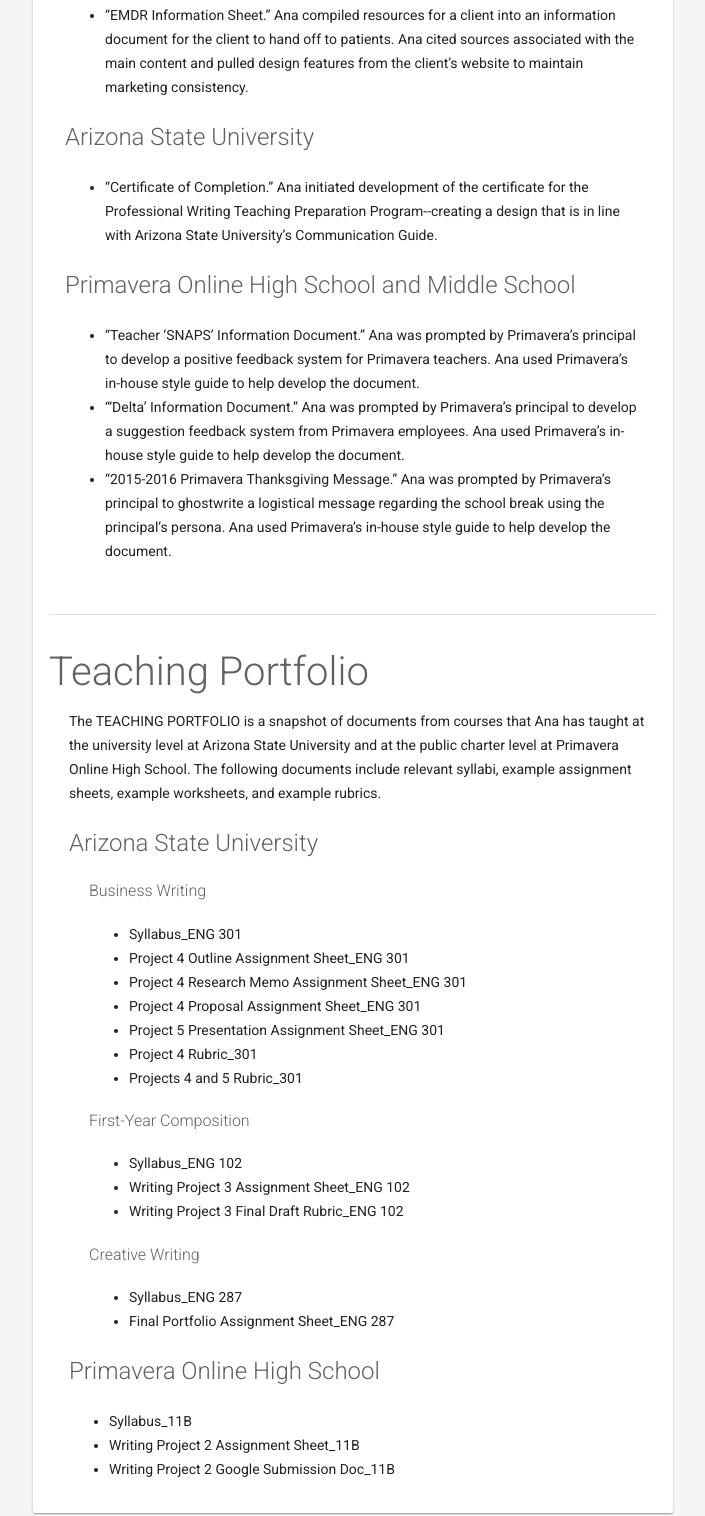
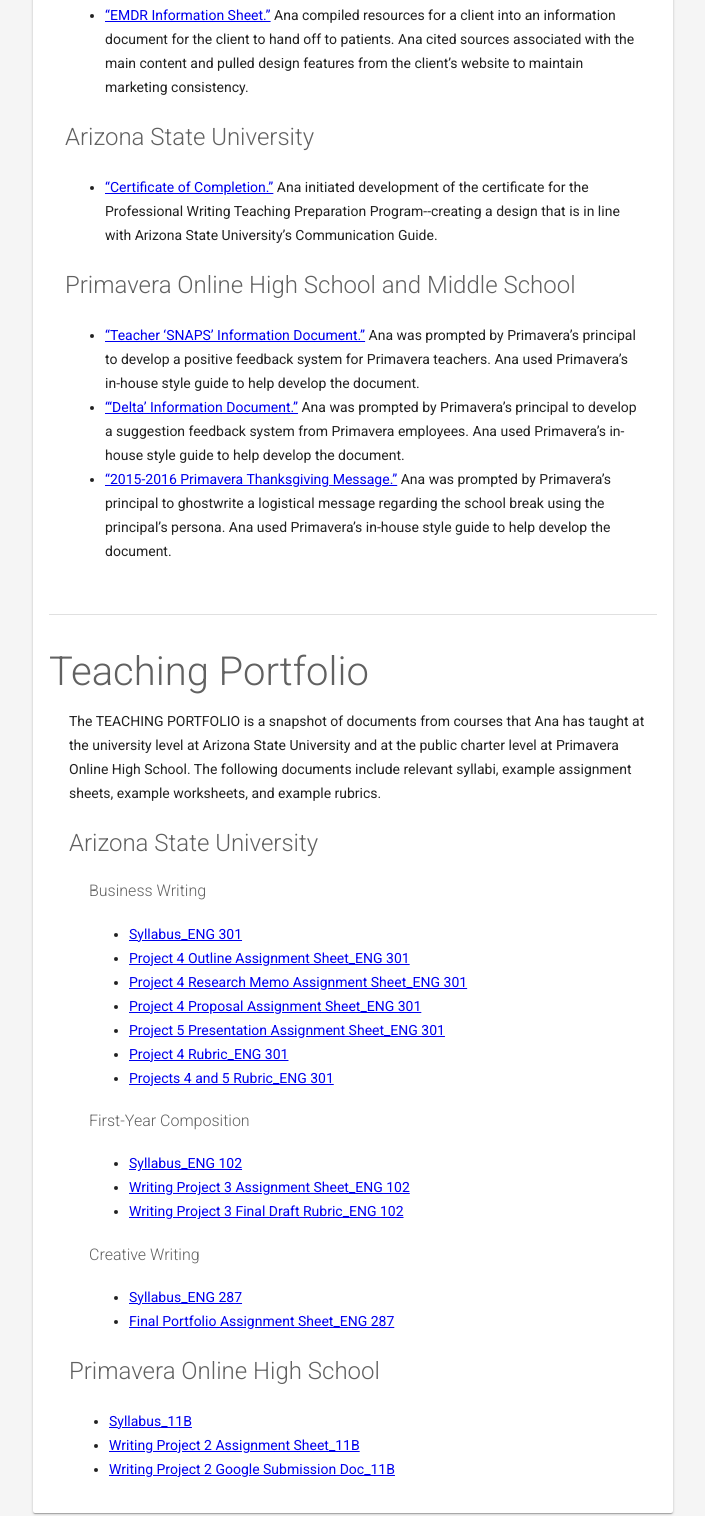
Before and after one commit to AnaBoca/AnaBoca.github.io, a plain HTML site: page index.html in a window 1280 px wide. Shown: the part 595-2111 px from the top of the page, without its empty margins (415-1120 px from the left). Drawn offline with Linux system fonts and the light colour scheme.

Commit message:
Update index.html

```diff
--- a/index.html
+++ b/index.html
@@ -60,19 +60,19 @@
                     <h3 id="s-1-1">Freelance</h3>
                     <ul>
                         <li><a href="https://drive.google.com/open?id=0B92PJGQ3C-w0V1U0dGFXamptRTg" target="_blank">“A.C.T. with Intention Information Sheet.”</a> Ana corrected grammatical errors, revised content, added content for clarity, and redesigned the document pulling design features from the client’s website to develop marketing consistency.</li>
-                        <li>“EMDR Information Sheet.” Ana compiled resources for a client into an information document for the client to hand off to patients. Ana cited sources associated with the main content and pulled design features from the client’s website to maintain marketing consistency.</li>
+                        <li><a href="https://drive.google.com/open?id=0B92PJGQ3C-w0UDBWbTFTQnhkSU0" target="_blank">“EMDR Information Sheet.”</a> Ana compiled resources for a client into an information document for the client to hand off to patients. Ana cited sources associated with the main content and pulled design features from the client’s website to maintain marketing consistency.</li>
                     </ul>
 
                     <h3 id="s-1-2">Arizona State University</h3>
                     <ul>
-                        <li>“Certificate of Completion.” Ana initiated development of the certificate for the Professional Writing Teaching Preparation Program--creating a design that is in line with Arizona State University’s Communication Guide.</li>
+                        <li><a href="https://drive.google.com/open?id=0B92PJGQ3C-w0R21Oa2lWZ0RFLU0" target="_blank">“Certificate of Completion.”</a> Ana initiated development of the certificate for the Professional Writing Teaching Preparation Program--creating a design that is in line with Arizona State University’s Communication Guide.</li>
                     </ul>
 
                     <h3 id="s-1-3">Primavera Online High School and Middle School</h3>
                     <ul>
-                        <li>“Teacher ‘SNAPS’ Information Document.” Ana was prompted by Primavera’s principal to develop a positive feedback system for Primavera teachers. Ana used Primavera’s in-house style guide to help develop the document.</li>
-                        <li>“‘Delta’ Information Document.” Ana was prompted by Primavera’s principal to develop a suggestion feedback system from Primavera employees. Ana used Primavera’s in-house style guide to help develop the document.</li>
-                        <li>“2015-2016 Primavera Thanksgiving Message.” Ana was prompted by Primavera’s principal to ghostwrite a logistical message regarding the school  break using the principal’s persona. Ana used Primavera’s in-house style guide to help develop the document.</li>
+                        <li><a href="https://drive.google.com/open?id=0B92PJGQ3C-w0X19TTWVkMEhnZjA" target="_blank">“Teacher ‘SNAPS’ Information Document.”</a> Ana was prompted by Primavera’s principal to develop a positive feedback system for Primavera teachers. Ana used Primavera’s in-house style guide to help develop the document.</li>
+                        <li><a href="https://drive.google.com/open?id=0B92PJGQ3C-w0U21MdnMtdHozU0E" target="_blank">“‘Delta’ Information Document.”</a> Ana was prompted by Primavera’s principal to develop a suggestion feedback system from Primavera employees. Ana used Primavera’s in-house style guide to help develop the document.</li>
+                        <li><a href="https://drive.google.com/open?id=0B92PJGQ3C-w0VkR5eG8xU3FFaTQ" target="_blank">“2015-2016 Primavera Thanksgiving Message.”</a> Ana was prompted by Primavera’s principal to ghostwrite a logistical message regarding the school  break using the principal’s persona. Ana used Primavera’s in-house style guide to help develop the document.</li>
                     </ul>
                 </div>
 
@@ -90,34 +90,34 @@
                     <div class="indent">
                     <h4>Business Writing</h4>
                     <ul>
-                        <li>Syllabus_ENG 301</li>
-                        <li>Project 4 Outline Assignment Sheet_ENG 301</li>
-                        <li>Project 4 Research Memo Assignment Sheet_ENG 301</li>
-                        <li>Project 4 Proposal Assignment Sheet_ENG 301</li>
-                        <li>Project 5 Presentation Assignment Sheet_ENG 301</li>
-                        <li>Project 4 Rubric_301</li>
-                        <li>Projects 4 and 5 Rubric_301</li>
+                        <li><a href="https://drive.google.com/open?id=0B92PJGQ3C-w0bEE0U3BZdFpxR0U" target="_blank">Syllabus_ENG 301</a></li>
+                        <li><a href="https://drive.google.com/open?id=0B92PJGQ3C-w0Mnd1Mm9qVDR2RUE" target="_blank">Project 4 Outline Assignment Sheet_ENG 301</a></li>
+                        <li><a href="https://drive.google.com/open?id=0B92PJGQ3C-w0T2JaUDlETFg4X0E" target="_blank">Project 4 Research Memo Assignment Sheet_ENG 301</a></li>
+                        <li><a href="https://drive.google.com/open?id=0B92PJGQ3C-w0cGtRN0dybEp3UzQ" target="_blank">Project 4 Proposal Assignment Sheet_ENG 301</a></li>
+                        <li><a href="https://drive.google.com/open?id=0B92PJGQ3C-w0VWNDdGtPTjFoRFU" target="_blank">Project 5 Presentation Assignment Sheet_ENG 301</a></li>
+                        <li><a href="https://drive.google.com/open?id=0B92PJGQ3C-w0S0JQVnF2UENNUEk" target="_blank">Project 4 Rubric_ENG 301</a></li>
+                        <li><a href="https://drive.google.com/open?id=0B92PJGQ3C-w0dFdaV0dWZmlacjA" target="_blank">Projects 4 and 5 Rubric_ENG 301</a></li>
                     </ul>
 
                     <h4>First-Year Composition</h4>
                     <ul>
-                        <li>Syllabus_ENG 102</li>
-                        <li>Writing Project 3 Assignment Sheet_ENG 102</li>
-                        <li>Writing Project 3 Final Draft Rubric_ENG 102</li>
+                        <li><a href="https://drive.google.com/open?id=0B92PJGQ3C-w0SWQzdXdTczNDa0U" target="_blank">Syllabus_ENG 102</a></li>
+                        <li><a href="https://drive.google.com/open?id=0B92PJGQ3C-w0OS1SQ1hVRUxaSk0" target="_blank">Writing Project 3 Assignment Sheet_ENG 102</a></li>
+                        <li><a href="https://drive.google.com/open?id=0B92PJGQ3C-w0eXpMSEl2MGJmM1E" target="_blank">Writing Project 3 Final Draft Rubric_ENG 102</a></li>
                     </ul>
 
                     <h4>Creative Writing</h4>
                     <ul>
-                        <li>Syllabus_ENG 287</li>
-                        <li>Final Portfolio Assignment Sheet_ENG 287</li>
+                        <li><a href="https://drive.google.com/open?id=0B92PJGQ3C-w0Yzh4dW5vQTNJNlU" target="_blank">Syllabus_ENG 287</a></li>
+                        <li><a href="https://drive.google.com/open?id=0B92PJGQ3C-w0TUQxaDUxVi13VEE" target="_blank">Final Portfolio Assignment Sheet_ENG 287</a></li>
                     </ul>
                     </div>
 
                     <h3 id="s-2-2">Primavera Online High School</h3>
                     <ul>
-                        <li>Syllabus_11B</li>
-                        <li>Writing Project 2 Assignment Sheet_11B</li>
-                        <li>Writing Project 2 Google Submission Doc_11B</li>
+                        <li><a href="https://drive.google.com/open?id=0B92PJGQ3C-w0UVZid2tPaTZQY1E" target="_blank">Syllabus_11B</a></li>
+                        <li><a href="https://drive.google.com/open?id=0B92PJGQ3C-w0akNyWF93YWU2X2c" target="_blank">Writing Project 2 Assignment Sheet_11B</a></li>
+                        <li><a href="https://drive.google.com/open?id=0B92PJGQ3C-w0QmdtSmdxYTFLQzQ" target="_blank">Writing Project 2 Google Submission Doc_11B</a></li>
                     </ul>
                 </div>
             </md-card-content>
```
